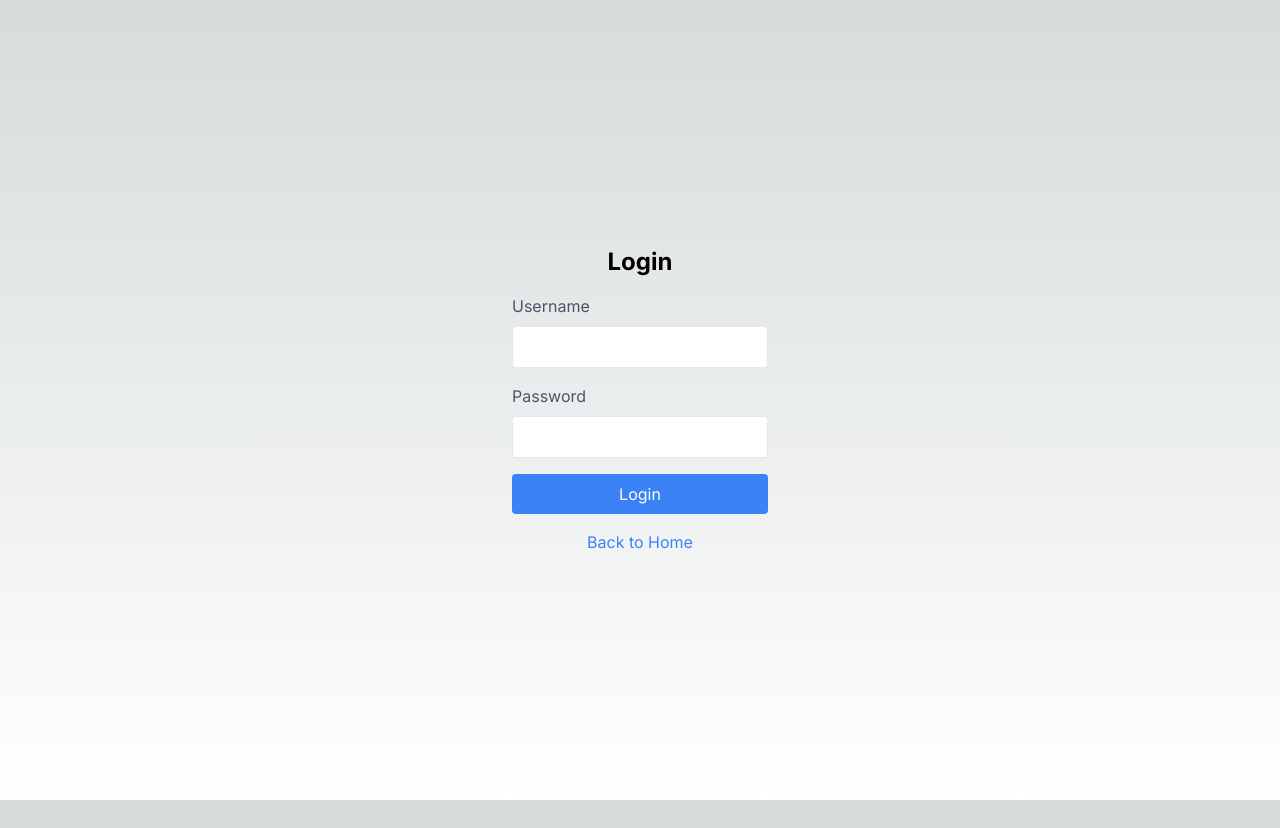
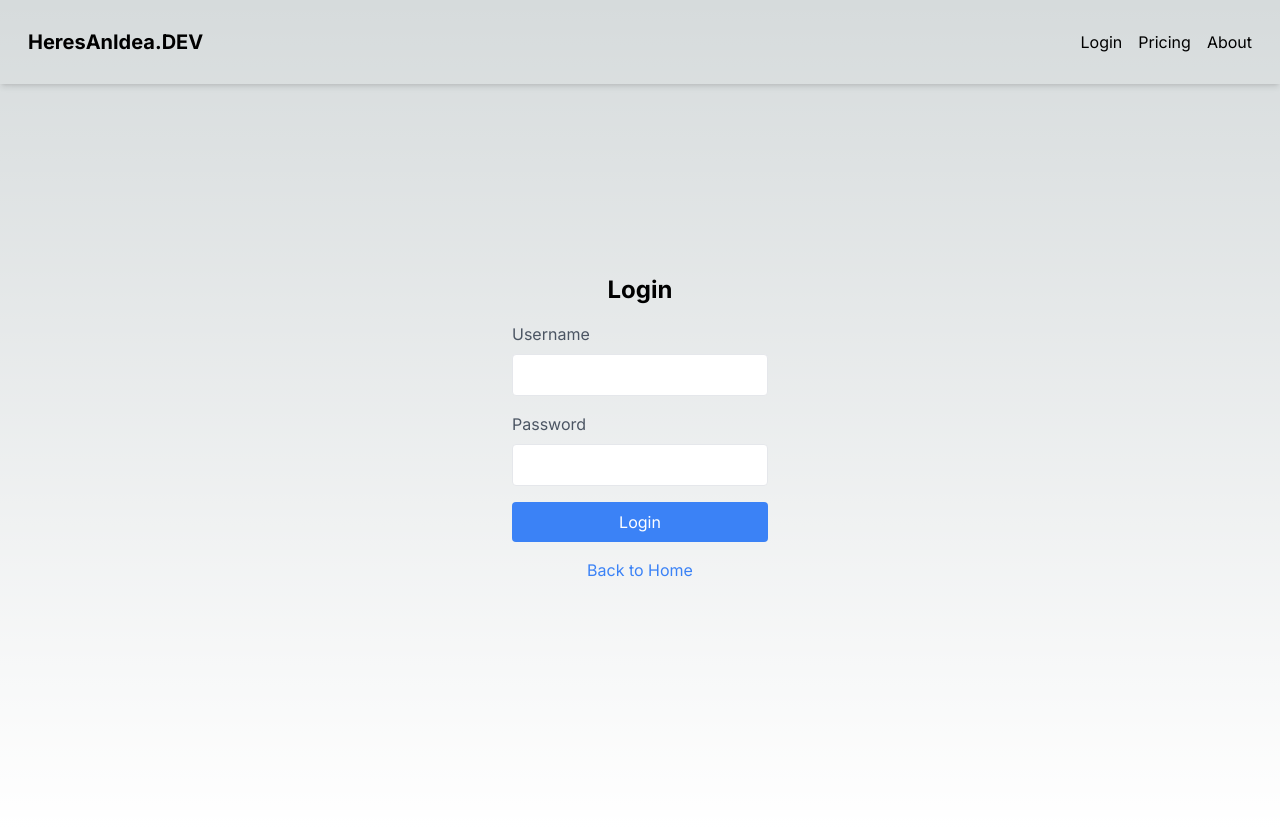
Before and after one commit to HeresAnIdea/heresanidea.dev, a Next.js app: page /login in a window 1280 px wide. Before the commit the page ends 800 px from the top, so only its background shows below. Built offline with nearby package versions, Linux system fonts and the light colour scheme.

Commit message:
better nav bar

```diff
--- a/src/app/about/page.tsx
+++ b/src/app/about/page.tsx
@@ -1,19 +1,23 @@
 import Link from "next/link";
+import Navbar from "@/components/Navbar";
 
 const About = () => {
   return (
-    <div className="flex flex-col items-center justify-center h-screen space-y-4">
+    <div>
+      <Navbar />
+      <div className="flex flex-col items-center justify-center h-screen space-y-4 -mt-14">
         <h1 className="text-2xl font-bold">About HeresAnIdea.dev</h1>
         <p className="w-2/3 text-center">
           HeresAnIdea.dev is a platform for indie developers to share, critique,
           and collaborate on ideas. Our mission is to foster a community where
-        innovation thrives and everyone feels empowered to bring their ideas to
-        life.
+          innovation thrives and everyone feels empowered to bring their ideas
+          to life.
         </p>
         <Link href="/" className="mt-4 text-blue-500">
           Back to Home
         </Link>
       </div>
+    </div>
   );
 };
 
--- a/src/app/login/page.tsx
+++ b/src/app/login/page.tsx
@@ -1,8 +1,11 @@
+import Navbar from "@/components/Navbar";
 import Link from "next/link";
 
 const Login = () => {
   return (
-    <div className="flex flex-col items-center justify-center h-screen">
+    <div>
+      <Navbar />
+      <div className="flex flex-col items-center justify-center h-screen -mt-14">
         <h1 className="text-2xl font-bold mb-4">Login</h1>
         <form className="w-64">
           <div className="mb-4">
@@ -21,6 +24,7 @@ const Login = () => {
           Back to Home
         </Link>
       </div>
+    </div>
   );
 };
 
--- a/src/app/pricing/page.tsx
+++ b/src/app/pricing/page.tsx
@@ -1,8 +1,11 @@
+import Navbar from "@/components/Navbar";
 import Link from "next/link";
 
 const Pricing = () => {
   return (
-    <div className="flex flex-col items-center justify-center h-screen space-y-4">
+    <div>
+      <Navbar />
+      <div className="flex flex-col items-center justify-center h-screen space-y-4 -mt-14">
         <h1 className="text-2xl font-bold">Pricing</h1>
         <div className="flex space-x-4">
           <div className="border p-4 border-gray-600 rounded flex-1">
@@ -27,6 +30,7 @@ const Pricing = () => {
           Back to Home
         </Link>
       </div>
+    </div>
   );
 };
 
--- a/src/components/Navbar.tsx
+++ b/src/components/Navbar.tsx
@@ -4,7 +4,9 @@ const Navbar = () => {
   return (
     <div className="sticky top-0 p-7 shadow-md w-full">
       <div className="container mx-auto flex justify-between items-center">
-        <h1 className="text-xl font-bold">HeresAnIdea.DEV</h1>
+        <h1 className="text-xl font-bold">
+          <Link href="/">HeresAnIdea.DEV</Link>
+        </h1>
         <div className="space-x-4">
           <Link href="/login">Login</Link>
           <Link href="/pricing">Pricing</Link>
```
Lines whose indentation alone changed are shown as unchanged.
